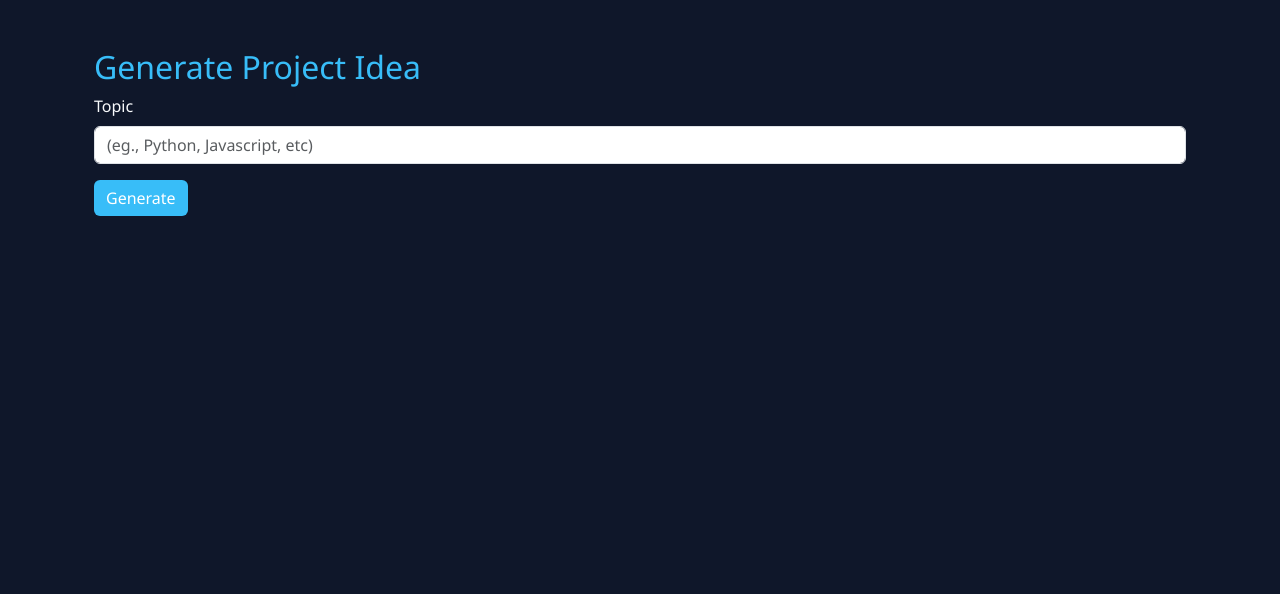
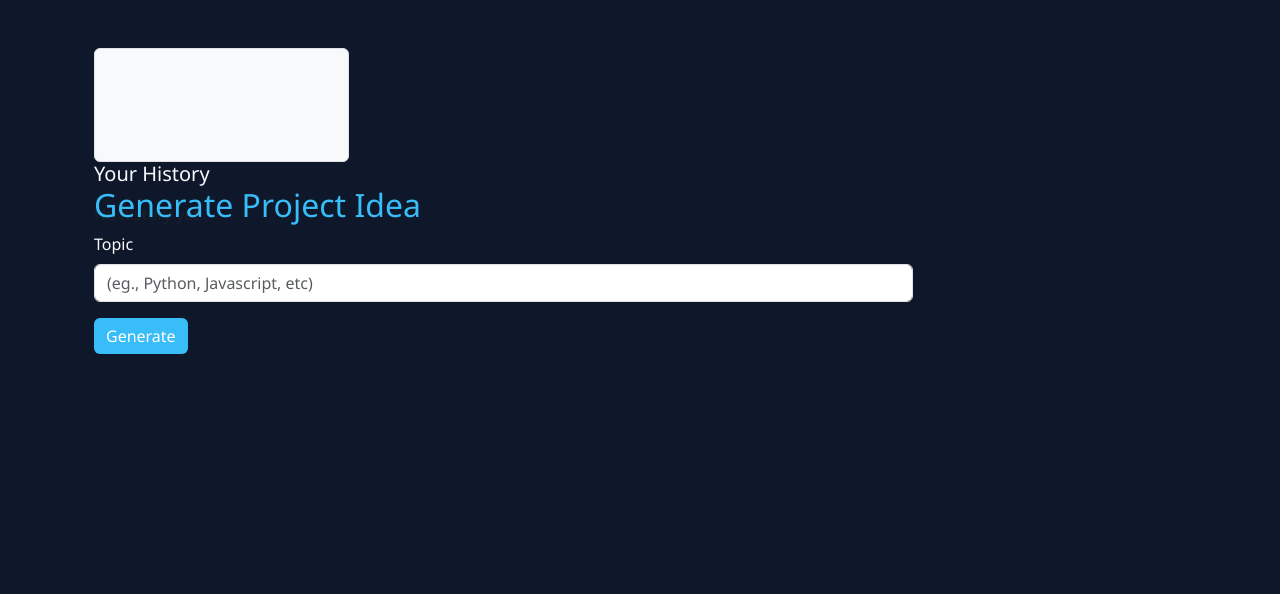
Before and after one commit to madstercoder7/GenProject, a Flask app: page /generate in a window 1280 px wide. Shown: the part 56-650 px from the top of the page. Run offline with Flask 3, Linux system fonts and the light colour scheme; the visitor is signed in with stand-in values (Sample User, id 1).

Commit message:
History feature implemented

```diff
--- a/app.py
+++ b/app.py
@@ -2,11 +2,13 @@
 from flask_sqlalchemy import SQLAlchemy
 from werkzeug.security import generate_password_hash, check_password_hash
 from groq_utils import generate_project_idea
+from datetime import datetime
+import os
 
 app = Flask(__name__)
 app.config['SQLALCHEMY_DATABASE_URI'] = "sqlite:///genproj.db"
 app.config['SQLALCHEMY_TRACK_MODIFICATIONS'] = False
-app.config['SECRET_KEY'] = 'SECRET_KEY'
+app.config['SECRET_KEY'] = os.getenv("SECRET_KEY")
 db = SQLAlchemy(app)
 
 class User(db.Model):
@@ -16,8 +18,17 @@
     password = db.Column(db.String(100), nullable=False)
 
     def __repr__(self):
-        return f"{self.id} - {self.username}"
+        return f"<User id ={self.id}, username={self.username}>"
 
+class ProjectIdea(db.Model):
+    project_id = db.Column(db.Integer, primary_key=True)
+    user_id = db.Column(db.Integer, db.ForeignKey('user.id'), nullable=False)
+    topic = db.Column(db.String(100), nullable=False)
+    content = db.Column(db.Text, nullable=False)
+    timestamp = db.Column(db.DateTime, default=datetime.now)
+
+    def __repr__(self):
+        return f"{self.topic}"
 
 @app.route('/')
 def index():
@@ -83,8 +94,13 @@
         if idea.startswith("Error"):
             flash(idea, "danger")
             idea = None
+        else:
+            new_idea = ProjectIdea(user_id=session["user_id"], topic=topic, content=idea)
+            db.session.add(new_idea)
+            db.session.commit()
 
-    return render_template("generate.html", idea=idea, topic=topic)
+    history = ProjectIdea.query.filter_by(user_id=session["user_id"]).order_by(ProjectIdea.timestamp.desc()).all()
+    return render_template("generate.html", idea=idea, topic=topic, history=history)
 
 if __name__ == "__main__":
     with app.app_context():
--- a/templates/generate.html
+++ b/templates/generate.html
@@ -1,7 +1,29 @@
 {% extends 'base.html' %}
 {% block title %}Generate{% endblock %}
 {% block content %}
-<div class="container mt-4">
+<div class="container-fluid mt-4">
+    <div class="row">
+        <div class="col-md-3 mb-4">
+            <div class="border rounded p-3 bg-light h-100 overflow-auto" style="max-height: 80vh;"></div>
+            <h5 class="mb-3">Your History</h5>
+            {% if history %}
+                {% for h in history %}
+                    <div class="mb-3">
+                        <strong>{{ h.topic }}</strong>
+                        <small class="text-muted">{{ h.timestamp.strftime('%Y-%m-%d %H:%M') }}</small>
+                        <details>
+                            <summary class="small">View</summary>
+                            <div class="small mb-3">{{ h.content[:150] }}{{ '...' if h.content|length > 150 }}</div>
+                        </details>
+                    </div>
+                {% endfor %}
+            {% else %}
+                <p class="text-muted">No history yet</p>
+            {% endif %}
+        </div>
+    </div>
+
+    <div class="col-md-9">
         <h2>Generate Project Idea</h2>
             <form method="POST">
                 <div class="mb-3">
@@ -12,7 +34,7 @@
             </form>
 
             {% if idea %}
-    <div class="mt-4 p-4 border rounded bg-light">
+            <div class="mt-4 p-4 border rounded bg-dark">
                 <h3>Project Idea</h3>
                 <div class="idea-content">
                     {{ idea | replace('\n\n', '<br><br>') | replace('##', '<h4>') | replace('##', '</h4>') | safe }}
@@ -20,4 +42,6 @@
             </div>
             {% endif %}
             </div>
+        </div>
+    </div>
 {% endblock %}
```
Lines whose indentation alone changed are shown as unchanged.
